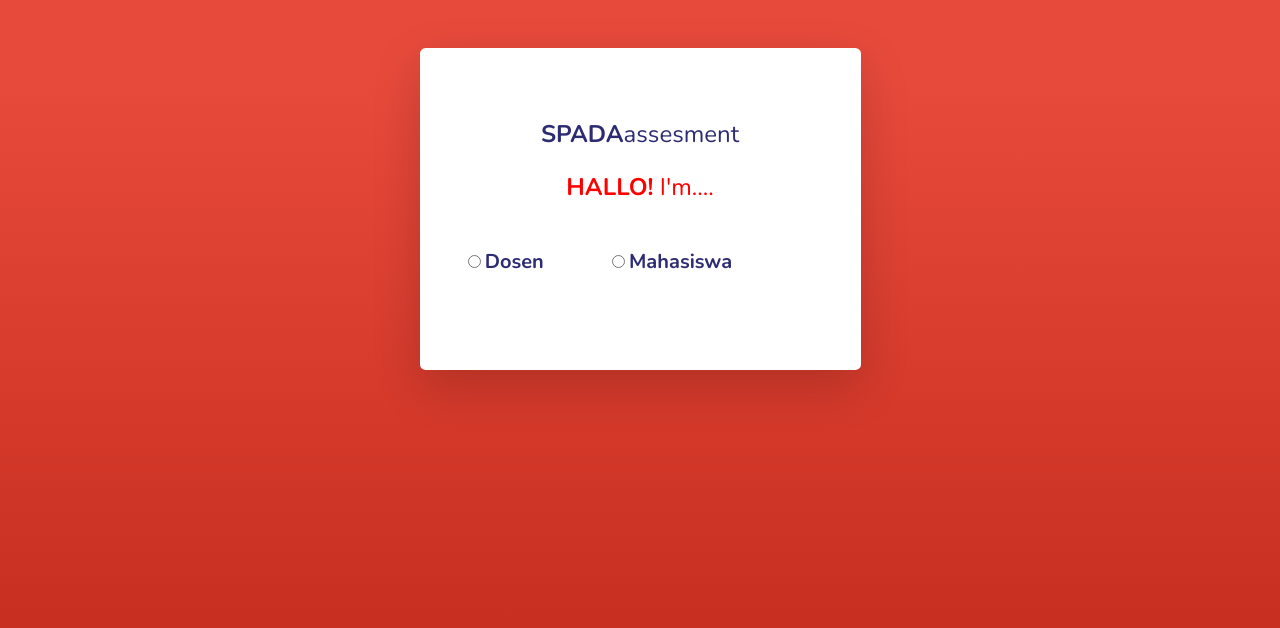
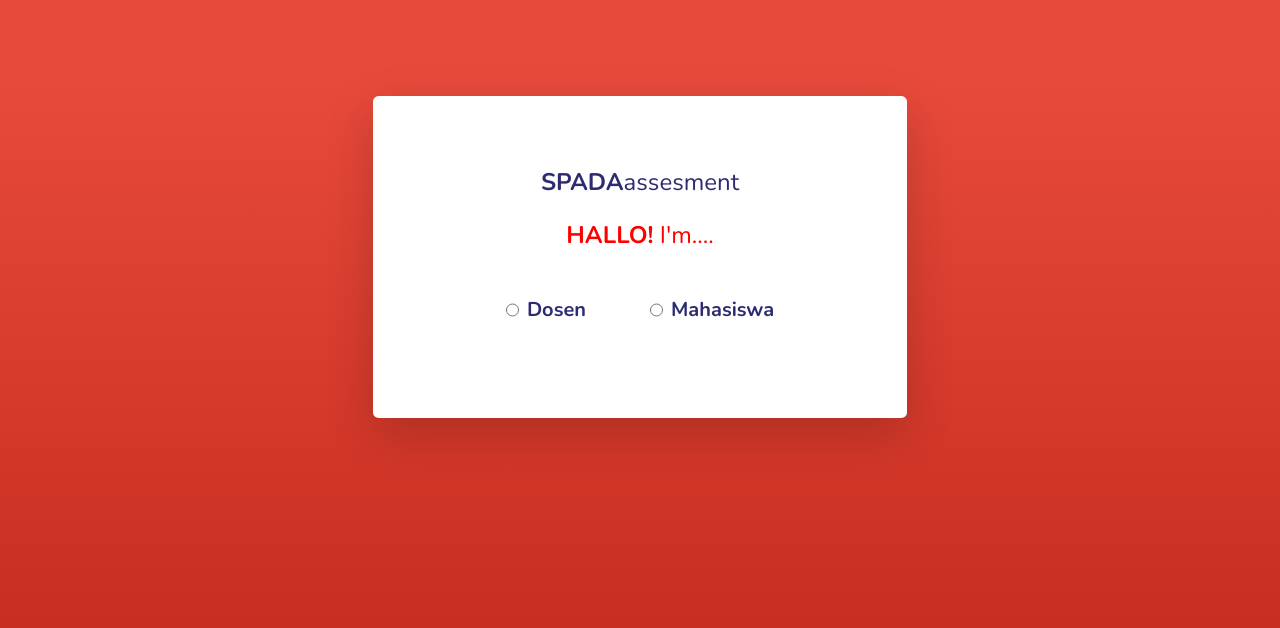
Before and after one commit to zahraeln17/Skripsi, a CodeIgniter app: page /skripsi-ci3/register-user in a window 1280 px wide. Shown: the top 628 px of the page. Run offline with CodeIgniter, Linux system fonts and the light colour scheme.

Commit message:
edit tampilan

```diff
--- a/application/views/templates/topbar.php
+++ b/application/views/templates/topbar.php
@@ -21,7 +21,7 @@
                         <li class="nav-item dropdown no-arrow">
                             <a class="nav-link dropdown-toggle" href="#" id="userDropdown" role="button" data-toggle="dropdown" aria-haspopup="true" aria-expanded="false">
                                 <span class="mr-2 d-none d-lg-inline text-gray-600 small">Nama User</span>
-                                <img class="img-profile rounded-circle" src="<?= base_url('assets/img/user1.png'); ?>">
+                                <img class="img-profile rounded-circle" src="<?= base_url('assets/img/user.png'); ?>">
                             </a>
                             <!-- Dropdown - User Information -->
                             <div class="dropdown-menu dropdown-menu-right shadow animated--grow-in" aria-labelledby="userDropdown">
--- a/application/views/user/profile.php
+++ b/application/views/user/profile.php
@@ -19,7 +19,7 @@
                         <div class="col-lg">
                             <div class="p-0">
                                 <form class="user" method="post" action="<?= base_url('auth'); ?>">
-                                    <img class="img-profile rounded mx-auto d-block mb-5" src="<?= base_url('assets/img/user1.png'); ?>">
+                                    <img class="img-profile rounded mx-auto d-block mb-5" src="<?= base_url('assets/img/user.png'); ?>">
                                     <div class="form-group">
                                         <p class="form-control form-control-user p-2 pl-3">Zahra Elgysha</p>
                                     </div>
--- a/application/views/votes/index.php
+++ b/application/views/votes/index.php
@@ -3,7 +3,7 @@
     <!-- Outer Row -->
     <div class="row justify-content-center">
 
-        <div class="col-lg-5">
+        <div class="col-lg-6 mt-5">
 
             <div class="card o-hidden border-0 shadow-lg my-5">
                 <div class="card-body p-0">
@@ -19,23 +19,23 @@
                                 </div>
                                 <form class="user" method="post" action="<?= base_url('register-user'); ?>">
                                     <?php echo form_error('program-studi', '<div class="text-danger">', '</div>'); ?>
-                                    <div class="form-group justify-content-center" id="user-type">
-                                        <input type="radio" name="user-type" id="user-type-dosen" value="dosen" class="pl-7" onclick="showLecturerForm()">
-                                        <label for="user-type-dosen" class="mr-3">
+                                    <div class="form-group d-flex justify-content-center" id="user-type">
+                                        <input type="radio" name="user-type" id="user-type-dosen" value="dosen" class="mb-4 mt-3" onclick="showLecturerForm()">
+                                        <label for="user-type-dosen" class="mr-3 ml-2">
                                             <h3 class="h5 mb-4 mt-4" style="color: #2D2C73;"><b>Dosen</b></h3>
                                         </label>
 
-                                        <input type="radio" name="user-type" id="user-type-mhs" class="ml-5" value="mhs" onclick="showStudentForm()">
-                                        <label for="user-type-mhs">
+                                        <input type="radio" name="user-type" id="user-type-mhs" class="mt-3 mb-4 ml-5" value="mhs" onclick="showStudentForm()">
+                                        <label for="user-type-mhs" class="ml-2">
                                             <h3 class="h5 mb-4 mt-4" style="color: #2D2C73;"><b>Mahasiswa</b></h3>
                                         </label>
                                     </div>
                                     <div id="student-form" style="display: none;">
                                         <div class="form-group text-dark">
-                                            <input type="text" class="form-control form-control-user" id="student-name" name="student-name" placeholder="Masukkan Name" value="<?= set_value('student-name'); ?>" >
+                                            <input type="text" class="form-control form-control-user" id="student-name" name="student-name" placeholder="Masukkan Name" value="<?= set_value('student-name'); ?>">
                                         </div>
                                         <div class="form-group text-dark">
-                                            <input type="text" class="form-control form-control-user" id="student-nim" name="student-nim" placeholder="Masukkan NIM" value="<?= set_value('student-nim'); ?>" >
+                                            <input type="text" class="form-control form-control-user" id="student-nim" name="student-nim" placeholder="Masukkan NIM" value="<?= set_value('student-nim'); ?>">
                                         </div>
                                         <span class="text-dark">Program Studi</span>
                                         <div class="form-group text-dark mx-4">
@@ -81,16 +81,16 @@
                                     </div>
                                     <div id="dosen-form" style="display: none;">
                                         <div class="form-group text-dark mx-4">
-                                            <input type="text" class="form-control form-control-user" id="dosen-name" name="dosen-name" placeholder="Masukkan Name" value="<?= set_value('dosen-name'); ?>" >
+                                            <input type="text" class="form-control form-control-user" id="dosen-name" name="dosen-name" placeholder="Masukkan Name" value="<?= set_value('dosen-name'); ?>">
                                         </div>
                                         <span class="text-dark">Mengajar Program Studi</span>
                                         <div class="form-group">
                                             <div class="form-check form-check-inline">
-                                                <input class="form-check-input" type="radio" name="program-studi" id="program-studi-ilkom" value="ilkom" >
+                                                <input class="form-check-input" type="radio" name="program-studi" id="program-studi-ilkom" value="ilkom">
                                                 <label class="form-check-label" for="program-studi-ilkom">Ilmu Komputer</label>
                                             </div>
                                             <div class="form-check form-check-inline">
-                                                <input class="form-check-input" type="radio" name="program-studi" id="program-studi-pilkom" value="pilkom" >
+                                                <input class="form-check-input" type="radio" name="program-studi" id="program-studi-pilkom" value="pilkom">
                                                 <label class="form-check-label" for="program-studi-pilkom">Pendidikan Ilmu Komputer</label>
                                             </div>
                                         </div>
```
